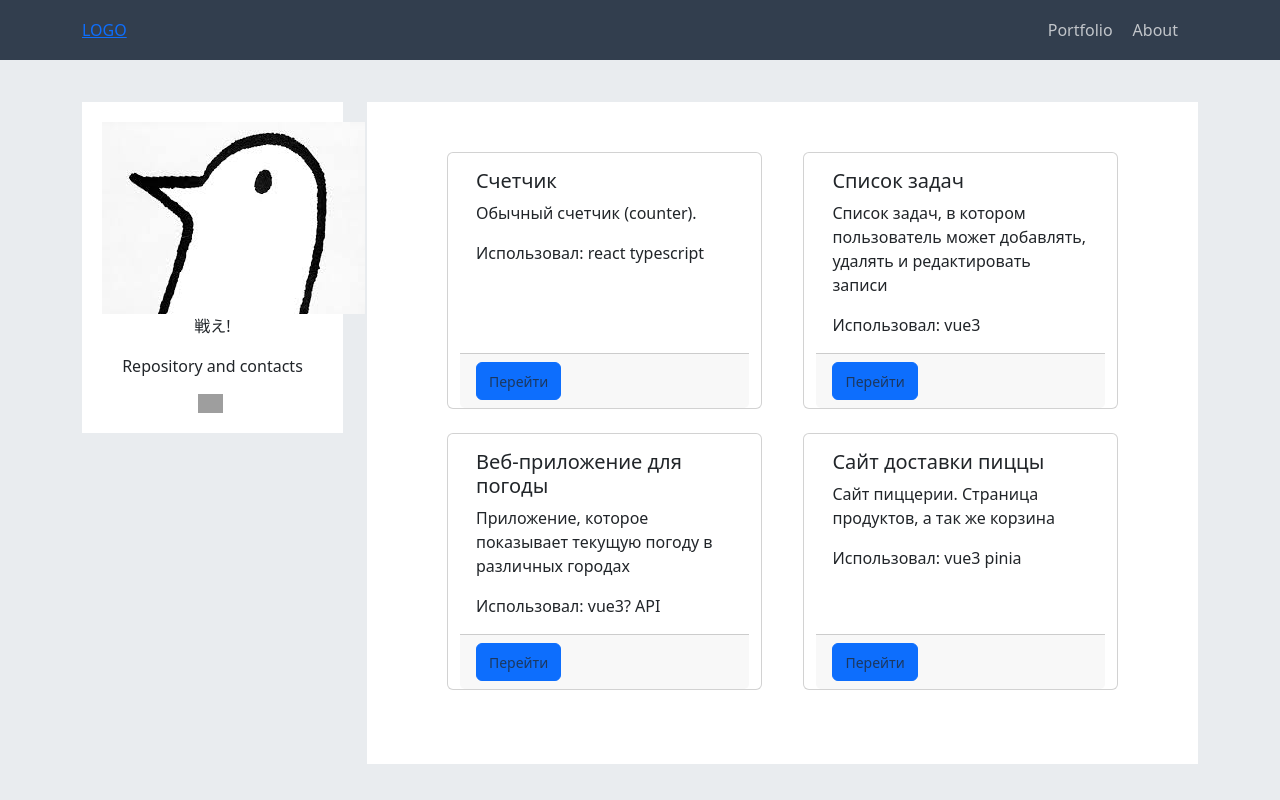
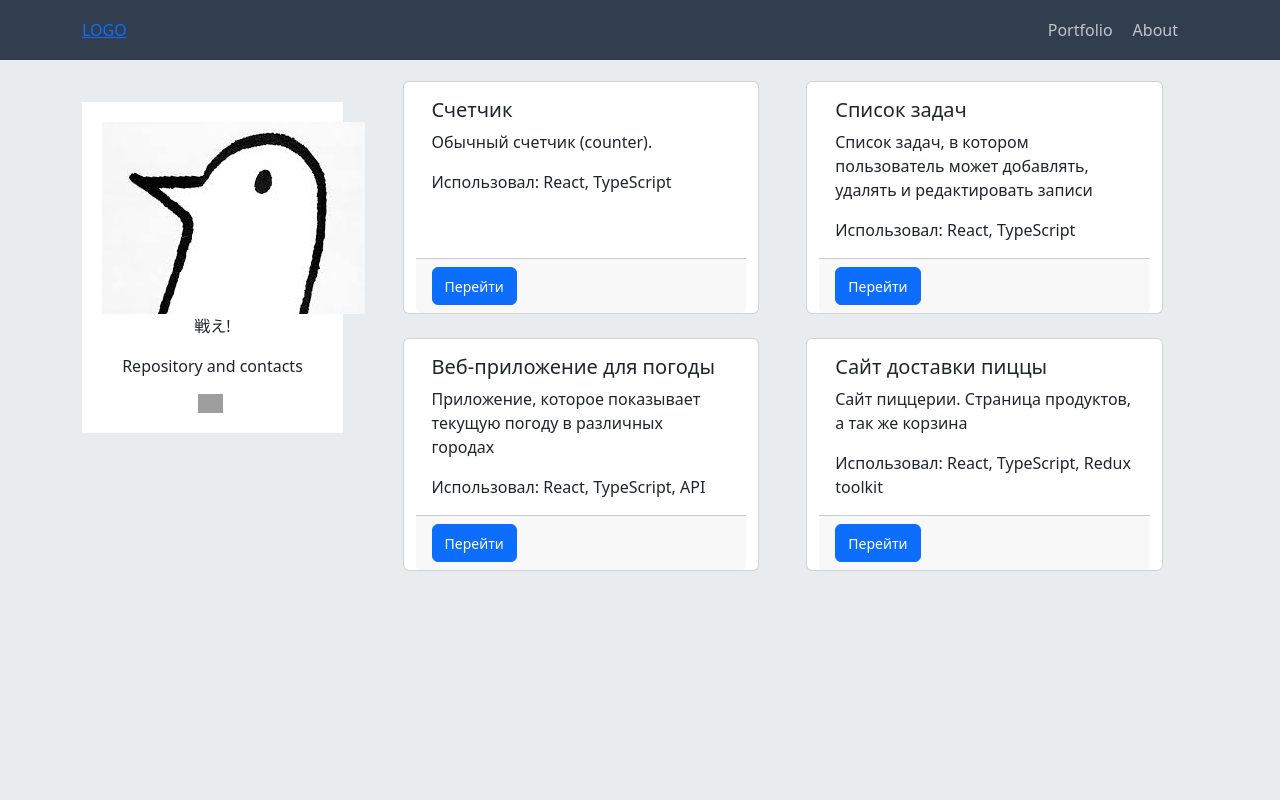
Before and after one commit to Habstrakt/react-ts-blog, a React (Vite) app: page /portfolio in a window 1280 px wide. Built offline with nearby package versions, Linux system fonts and the light colour scheme; grey boxes are pictures that could not be loaded.

Commit message:
fix portfolio page

```diff
--- a/src/pages/PortfolioPage.module.css
+++ b/src/pages/PortfolioPage.module.css
@@ -3,10 +3,12 @@
   background-color: white;
   margin-top: 21px;
 }
+
 .cardText {
   max-height: fit-content;
   text-align: left;
 }
+
 .cardFooter {
   padding: 8px;
 }
--- a/src/pages/PortfolioPage.tsx
+++ b/src/pages/PortfolioPage.tsx
@@ -1,6 +1,7 @@
 import React from "react";
 import styles from "./PortfolioPage.module.css";
 import { Link } from "react-router-dom";
+import classNames from "classnames";
 
 type Portfolios = {
   title: string;
@@ -14,25 +15,25 @@ const portfolios: Portfolios[] = [
     title: "Счетчик",
     url: "/portfolio/counter",
     text: "Обычный счетчик (counter).",
-    instruments: "react typescript",
+    instruments: "React, TypeScript",
   },
   {
     title: "Список задач",
     url: "/",
     text: "Список задач, в котором пользователь может добавлять, удалять и редактировать записи",
-    instruments: "vue3",
+    instruments: "React, TypeScript",
   },
   {
     title: "Веб-приложение для погоды",
     url: "/",
     text: "Приложение, которое показывает текущую погоду в различных городах",
-    instruments: "vue3? API",
+    instruments: "React, TypeScript, API",
   },
   {
     title: "Сайт доставки пиццы",
     url: "/",
     text: "Сайт пиццерии. Страница продуктов, а так же корзина",
-    instruments: "vue3 pinia",
+    instruments: "React, TypeScript, Redux toolkit",
   },
 ];
 
@@ -40,19 +41,21 @@ const Portfolio: React.FC = () => {
   return (
     <>
       <div className="col-lg-9">
-        <div className={`${styles.cardGroup} card-group`}>
+        <div className={classNames("styles.cardGroup", "card-group")}>
           <div className="row justify-content-evenly">
             {portfolios.map((item) => (
-              <div className="card col-md-5 mb-4">
+              <div className="card col-md-5 mb-4" key={item.title}>
                 <div className="card-body">
                   <h5 className="card-title">{item.title}</h5>
-                  <p className={`${styles.cardText} class-text`}>{item.text}</p>
+                  <p className={classNames(styles.cardText, "class-text")}>
+                    {item.text}
+                  </p>
                   <span className="card-text">Использовал:</span>
                   <span> {item.instruments}</span>
                 </div>
-                <div className={`${styles.cardFooter} card-footer`}>
+                <div className={classNames(styles.cardFooter, "card-footer")}>
                   <Link className="btn btn-primary" to={item.url}>
-                    <small className="text-body-secondary">Перейти</small>
+                    <small>Перейти</small>
                   </Link>
                 </div>
               </div>
```
